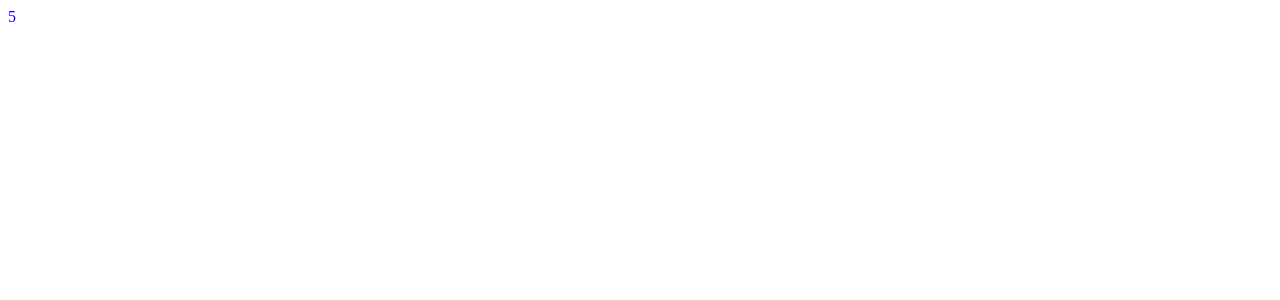
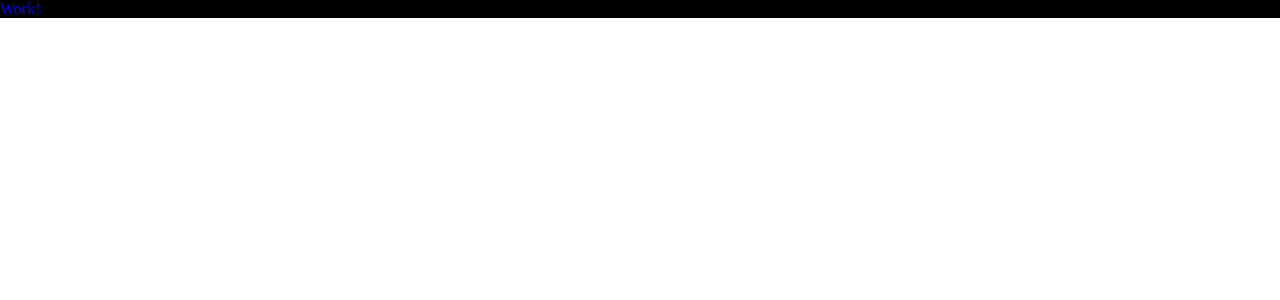
Before and after one commit to b0rskii/production-project, a React app: page / in a window 1280 px wide. Shown: the top 300 px of the page. Built offline with nearby package versions, Linux system fonts and the light colour scheme.

Commit message:
Настройка CSS модулей

```diff
--- a/package.json
+++ b/package.json
@@ -19,6 +19,7 @@
     "@types/webpack-dev-server": "^4.7.2",
     "css-loader": "^6.6.0",
     "html-webpack-plugin": "^5.5.0",
+    "mini-css-extract-plugin": "^2.5.3",
     "sass": "^1.49.9",
     "sass-loader": "^12.6.0",
     "style-loader": "^3.3.1",
--- /dev/null
+++ b/src/App.tsx
@@ -0,0 +1,10 @@
+import { Test } from './components/test';
+import './index.scss';
+
+export function App() {
+  return (
+    <div className='app'>
+      <Test />
+    </div>
+  );
+}
--- a/src/components/Test.tsx
+++ b/src/components/Test.tsx
@@ -1,9 +1,9 @@
-import './Test.scss';
+import style from './Test.module.scss';
 
 export function Test() {
   return (
-    <div className='test'>
-      5
+    <div className={style.test}>
+      Work!
     </div>
   );
 }
--- /dev/null
+++ b/src/index.scss
@@ -0,0 +1,9 @@
+* {
+  padding: 0;
+  margin: 0;
+  box-sizing: border-box;
+}
+
+.app {
+  background-color: black;
+}
--- a/src/index.tsx
+++ b/src/index.tsx
@@ -1,7 +1,7 @@
 import { render } from 'react-dom';
-import { Test } from './components/test';
+import { App } from './App';
 
 render(
-  <Test />,
+  <App />,
   document.querySelector('#root')
 );
```
Also changed, not shown: src/global.d.ts (added, +7 -0 lines), src/components/Test.module.scss (renamed from src/components/Test.scss), 4 other files (tests, documents, lock files or other folders).
